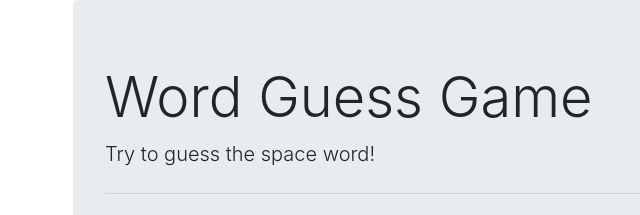
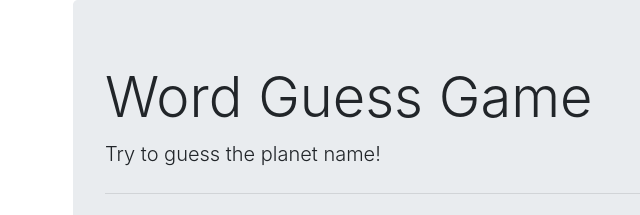
Before and after one commit to DanRSolomon/Word-Guess-Game, a plain HTML site: page index.html in a window 1280 px wide. Shown: the top 215 px of the page, 12-652 px from the left. Drawn offline with nearby package versions, Linux system fonts and the light colour scheme.

```diff
--- a/assets/javascript/game.js
+++ b/assets/javascript/game.js
@@ -19,9 +19,8 @@
 
 console.log(randomSpaceWord);
 
-directionsText.textContent = "Try to guess the space word!";
+directionsText.textContent = "Try to guess the planet name!";
 userLettersGuessedtext.textContent = "Letters guessed: "
-// randomSpaceWordText.textContent = randomSpaceWord;
 
 var answerArray = [];
 for (var i = 0; i < randomSpaceWord.length; i++) {
@@ -50,10 +49,6 @@
 
     if (remainingLetters === 0) {
         userWinOrLossText.textContent = "You Win!!! Press Reset to play again."
-        // confirm("You Win!! Would you like to play again?")
-
     }
 
-
-
 };
```
Also changed, not shown: index.html (line endings or trailing spaces).
